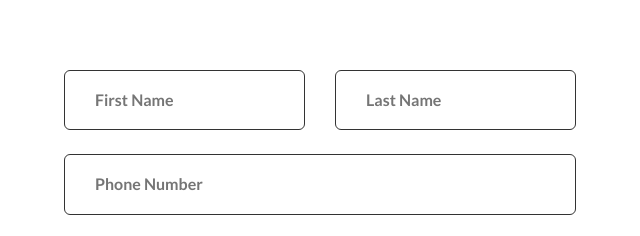
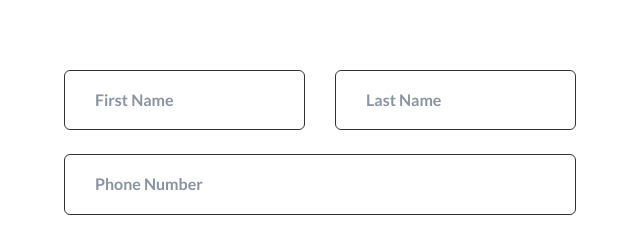
Before and after one commit to AntonChetveryk/blackhawk, a plain HTML site: page hw5/index.html in a window 1280 px wide. Shown: the part 547-783 px from the top of the page, 576-1216 px from the left. Drawn offline with Linux system fonts and the light colour scheme.

Commit message:
placeholder color

```diff
--- a/hw5/style.css
+++ b/hw5/style.css
@@ -102,6 +102,10 @@ main {
   outline: none;
 }
 
+.main-form input::placeholder {
+  color: rgba(19, 39, 67, 0.5);
+}
+
 .main-form button {
   width: 160px;
   height: 50px;
```
